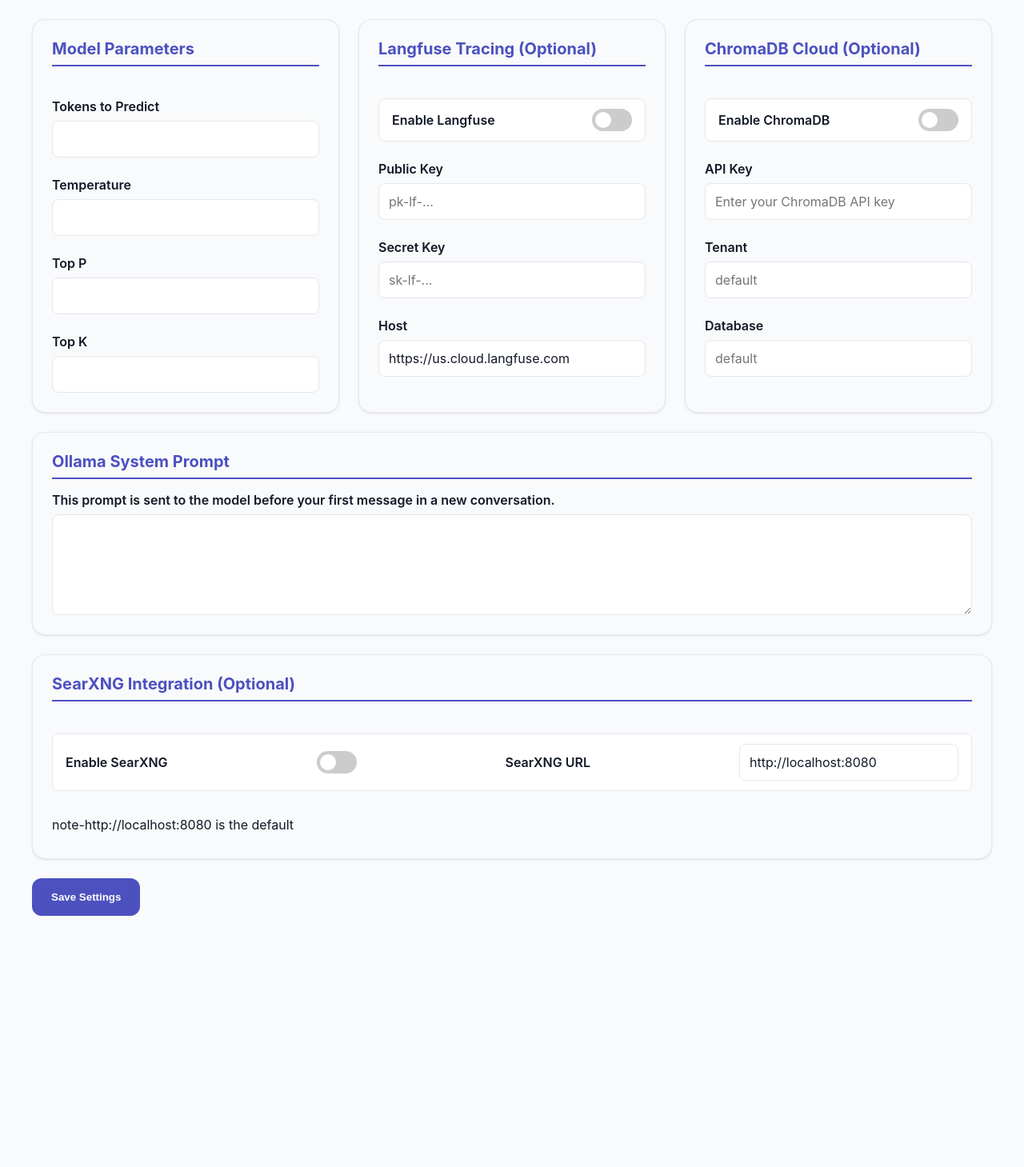
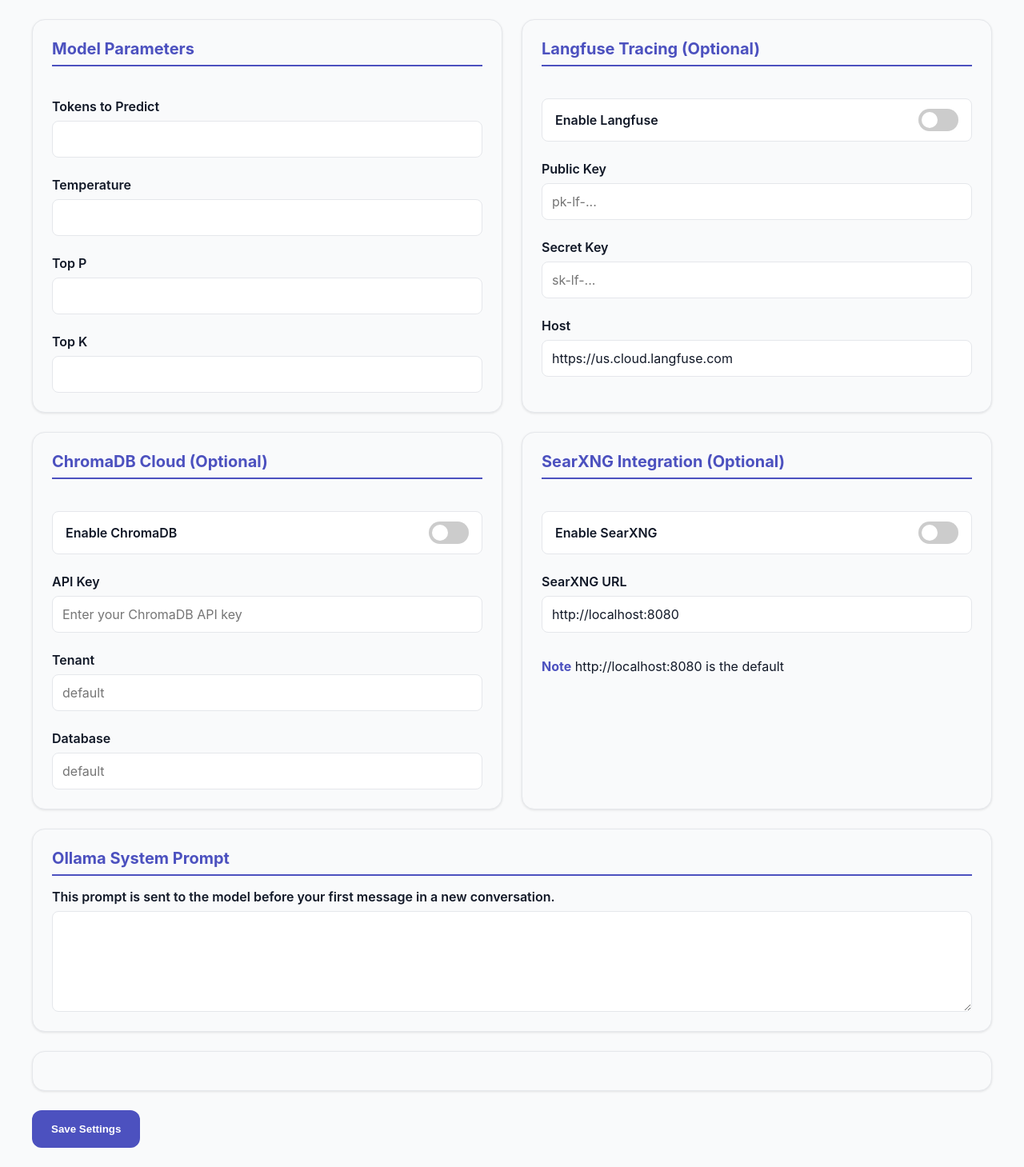
Before and after one commit to SaiSivarajuIN/ai_think, a Flask app: page /settings in a window 1280 px wide. Shown: the part 65-1524 px from the top of the page at 80% size. Run offline with Flask 3, Linux system fonts and the light colour scheme; data comes from the database, SQL or seed files in the repository.

Commit message:
v0.0.1-beta.4-fixes

```diff
--- a/templates/settings.html
+++ b/templates/settings.html
@@ -70,6 +70,9 @@
                             <input type="url" id="langfuse_host" name="langfuse_host" value="{{ settings['langfuse_host'] }}" placeholder="https://cloud.langfuse.com">
                         </div>
                     </div>
+
+                </div>
+                <div class="settings-grid">
                     <div class="settings-column card">
                         <h2>ChromaDB Cloud (Optional)</h2>
                         <div class="form-group toggle-group">
@@ -92,6 +95,21 @@
                             <input type="text" id="chroma_database" name="chroma_database" value="{{ settings.get('chroma_database', '') }}" placeholder="default">
                         </div>
                     </div>
+                    <div class="settings-column card">
+                        <h2>SearXNG Integration (Optional)</h2>
+                        <div class="form-group toggle-group">
+                            <label for="searxng_enabled">Enable SearXNG</label>
+                            <label class="switch">
+                                <input type="checkbox" id="searxng_enabled" name="searxng_enabled" {% if settings.get('searxng_enabled') %}checked{% endif %}>
+                                <span class="slider round"></span>
+                            </label>
+                        </div>
+                        <div class="form-group">
+                            <label for="searxng_url">SearXNG URL</label>
+                            <input type="url" id="searxng_url" name="searxng_url" value="{{ settings.get('searxng_url', '') }}" placeholder="http://localhost:8080">
+                        </div>
+                        <p><strong>Note</strong> http://localhost:8080 is the default</p>
+                    </div>
                 </div>
                 <div class="card">
                     <h2>Ollama System Prompt</h2>
@@ -103,17 +121,7 @@
 
                 <div class="settings-grid">
                     <div class="settings-column card">
-                        <h2>SearXNG Integration (Optional)</h2>
-                        <div class="form-group toggle-group">
-                            <label for="searxng_enabled">Enable SearXNG</label>
-                            <label class="switch">
-                                <input type="checkbox" id="searxng_enabled" name="searxng_enabled" {% if settings.get('searxng_enabled') %}checked{% endif %}>
-                                <span class="slider round"></span>
-                            </label>
-                            <label for="searxng_url">SearXNG URL</label>
-                            <input type="url" id="searxng_url" name="searxng_url" value="{{ settings.get('searxng_url', '') }}" placeholder="http://localhost:8080">
-                        </div>
-                        <p>note-http://localhost:8080 is the default</p>
+
                     </div>
                 </div>
 
```
Also changed, not shown: documentation.md (+4 -4 lines), .github/workflows/main.yml, readme.md, 3 other files.
